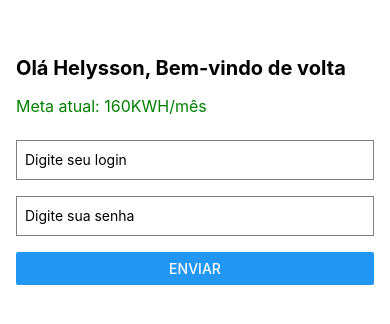
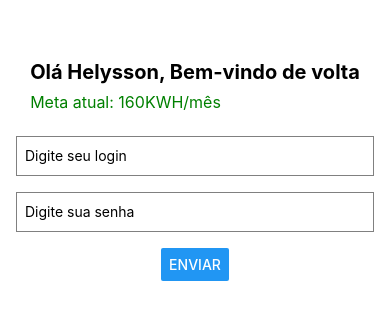
Before and after one commit to Helysson16/Ecomanager, a React Native app: screen / in a window 390 px wide. Shown: the part 252-576 px from the top of the page. Built offline with nearby package versions, Linux system fonts and the light colour scheme.

Commit message:
adiciona os itens pedidos na atividade

```diff
--- a/App.js
+++ b/App.js
@@ -13,8 +13,10 @@ const App = () => {
 
   return (
     <View style={styles.container}>
-      <Text style={styles.greeting}>Olá Helysson, Bem-vindo de volta</Text>
-      <Text style={styles.goal}>Meta atual: 160KWH/mês</Text>
+      <View style={styles.header}>
+        <Text style={styles.greeting}>Olá Helysson, Bem-vindo de volta</Text>
+        <Text style={styles.goal}>Meta atual: 160KWH/mês</Text>
+      </View>
 
       {/* Caixa de texto para login */}
       <TextInput
@@ -43,20 +45,25 @@ const styles = StyleSheet.create({
   container: {
     flex: 1,
     padding: 16,
-    justifyContent: 'center'
+    justifyContent: 'center',
+    alignItems: 'center', // Centraliza os elementos horizontalmente
+  },
+  header: {
+    marginBottom: 24,
   },
   greeting: {
     fontSize: 20,
     fontWeight: 'bold',
-    marginBottom: 16,
+    marginBottom: 8,
+
   },
   goal: {
     fontSize: 16,
     color: 'green',
-    marginBottom: 24,
   },
   input: {
     height: 40,
+    width: '100%', // Ocupa toda a largura do contêiner pai
     borderColor: 'gray',
     borderWidth: 1,
     marginBottom: 16,
```
